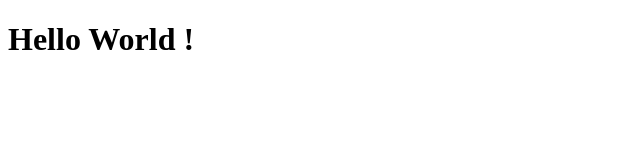
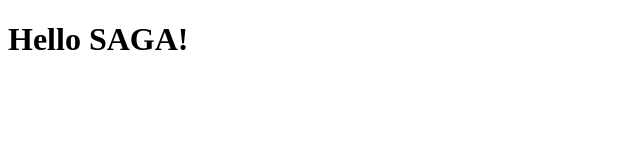
Before and after one commit to jlmarini/SAGA, a plain HTML site: page index.html in a window 1280 px wide. Shown: the full height of the page, 0-640 px from the left. Drawn offline with Linux system fonts and the light colour scheme.

Commit message:
Index file of SAGA.

```diff
--- a/index.html
+++ b/index.html
@@ -5,6 +5,6 @@
     <title>SAGA</title>
   </head>
   <body>
-    <h1>Hello World !</h1>
+    <h1>Hello SAGA!</h1>
   </body>
 </html>
```
